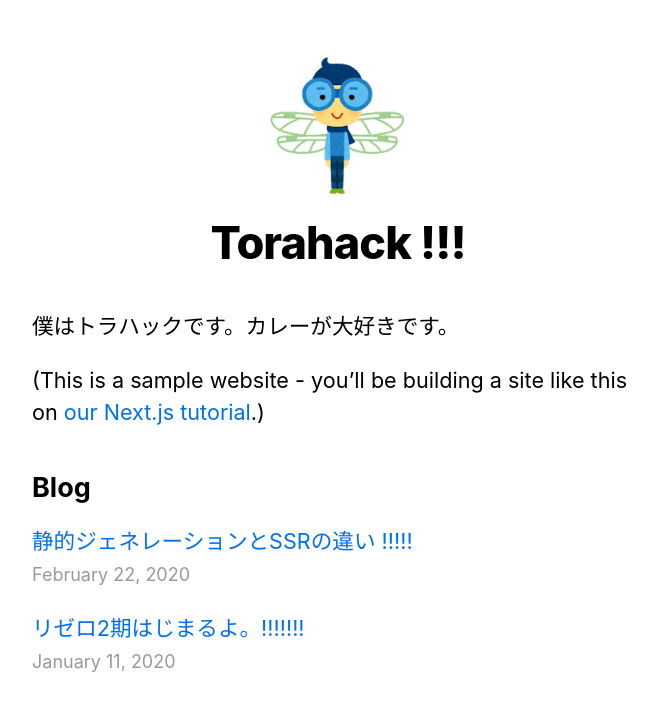
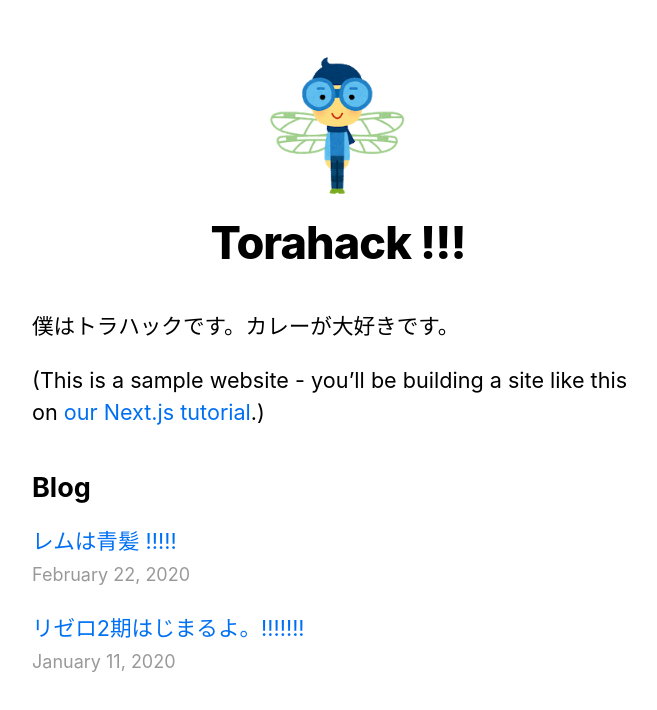
Before and after one commit to montstml/nextjs-blog, a Next.js app: page / in a window 1280 px wide. Shown: the top 710 px of the page, without its empty margins (302-959 px from the left). Built offline with nearby package versions, Linux system fonts and the light colour scheme.

Commit message:
2020.12.02 Revision : commit

```diff
--- a/pages/index.js
+++ b/pages/index.tsx
@@ -1,3 +1,4 @@
+import { GetStaticProps } from 'next'
 import utilStyles from "../styles/utils.module.css";
 import { getSortedPostsData } from "../lib/posts";
 import Head from "next/head";
@@ -5,8 +6,10 @@
 
 import Link from 'next/link'
 import Date from '../components/date'
+import { type } from 'os';
 
-export async function getStaticProps() {
+export const getStaticProps: GetStaticProps = async () => {
+  // export async function getStaticProps() {
   const allPostsData = getSortedPostsData();
   return {
     props: {
@@ -15,7 +18,15 @@
   };
 }
 
-export default function Home({ allPostsData }) {
+type Props = {
+  allPostsData: {
+    id: string
+    title: string
+    date: string
+  }[]
+}
+
+export default function Home({ allPostsData } : Props) {
   return (
     <Layout home>
       <Head>
--- a/posts/ssg-ssr.md
+++ b/posts/ssg-ssr.md
@@ -1,5 +1,5 @@
 ---
-title: '静的ジェネレーションとSSRの違い  !!!!!'
+title: 'レムは青髪  !!!!!'
 date: '2020-02-22'
 ---
 
```
